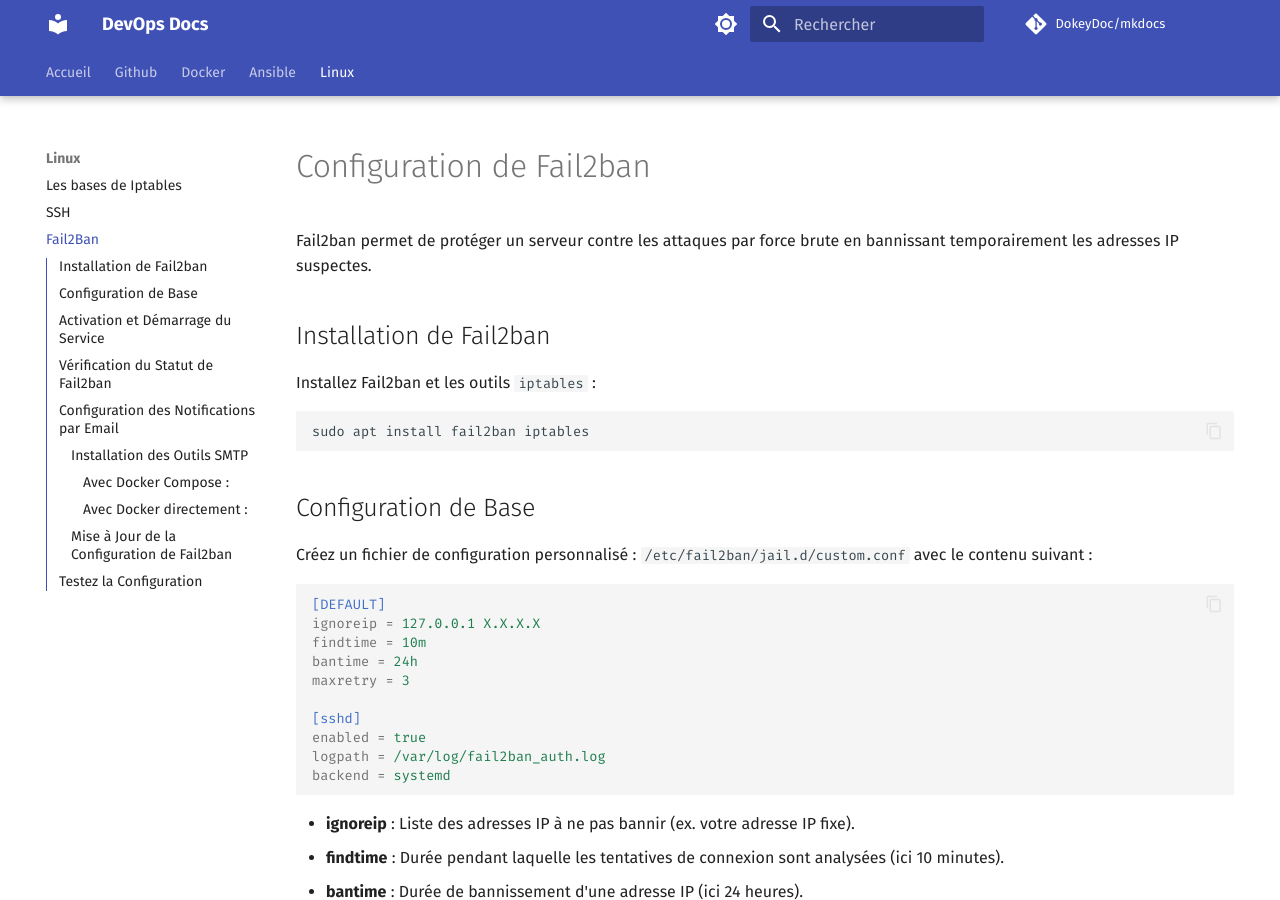
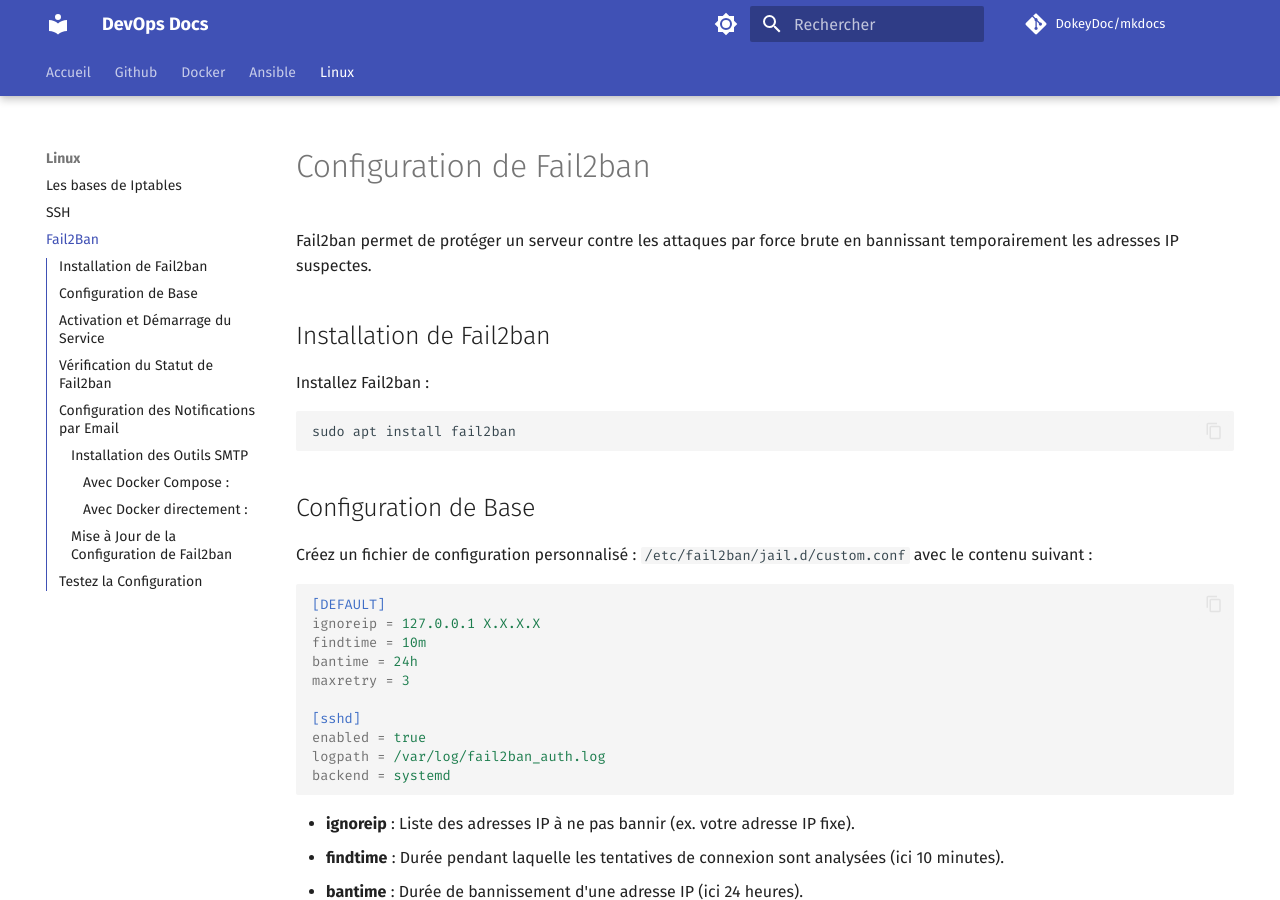
Before and after one commit to DokeyDoc/mkdocs, an MkDocs documentation site: the page built from docs/linux/fail2ban/fail2ban.md, in a window 1280 px wide and 900 px high. Built offline with MkDocs 1.6.1 and Material for MkDocs 9.7.7, drawn with Linux system fonts in a browser that asks for light colours; comment, search, counter and statistics services are not loaded.

Commit message:
feat: modif file fail2ban

````diff
--- a/docs/linux/fail2ban/fail2ban.md
+++ b/docs/linux/fail2ban/fail2ban.md
@@ -4,10 +4,10 @@ Fail2ban permet de protéger un serveur contre les attaques par force brute en b
 
 ## Installation de Fail2ban
 
-Installez Fail2ban et les outils `iptables` :
+Installez Fail2ban :
 
 ```bash
-sudo apt install fail2ban iptables
+sudo apt install fail2ban
 ```
 
 ## Configuration de Base
````
